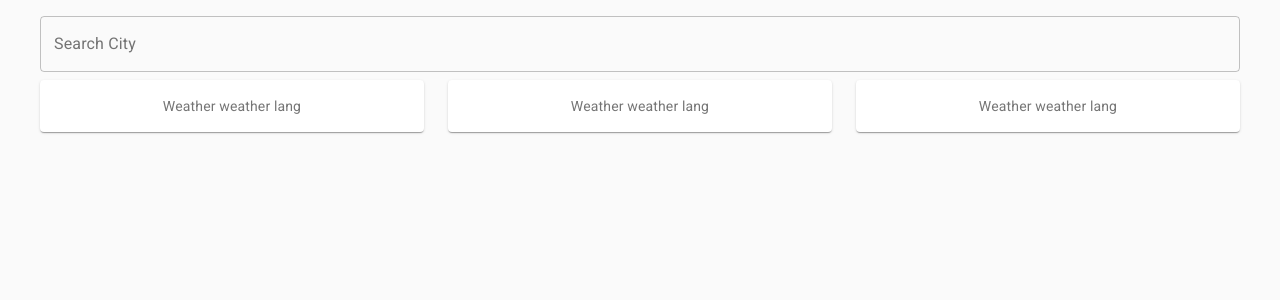
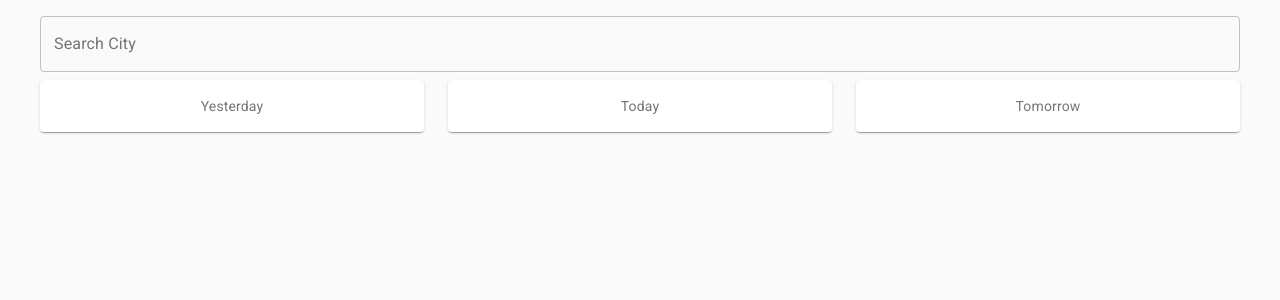
Before and after one commit to yhoseffe/weather, a Next.js app: page / in a window 1280 px wide. Shown: the top 300 px of the page. Built offline with nearby package versions, Linux system fonts and the light colour scheme.

Commit message:
add forecast container

```diff
--- a/src/components/atoms/Cotainer/forecast.tsx
+++ b/src/components/atoms/Cotainer/forecast.tsx
@@ -10,9 +10,10 @@ const useStyles = makeStyles((theme) => ({
       margin: 'auto',
     },
     paper: {
-            padding: theme.spacing(2),
+      padding: theme.spacing(2),
       textAlign: 'center',
       color: theme.palette.text.secondary,
+      fontsize: 'large',
     },
   }))
 
@@ -23,13 +24,13 @@ export default function CenteredGrid() {
     <div className={classes.root} >
       <Grid container spacing={3}>
         <Grid item xs={4} sm={4}>
-          <Paper className={classes.paper}>Weather weather lang</Paper>
+          <Paper className={classes.paper}>Yesterday</Paper>
         </Grid>
         <Grid item xs={4} sm={4}>
-          <Paper className={classes.paper}>Weather weather lang</Paper>
+          <Paper className={classes.paper}>Today</Paper>
         </Grid>
         <Grid item xs={4} sm={4}>
-          <Paper className={classes.paper}>Weather weather lang</Paper>
+          <Paper className={classes.paper}>Tomorrow</Paper>
         </Grid>
       </Grid>
     </div>
```
